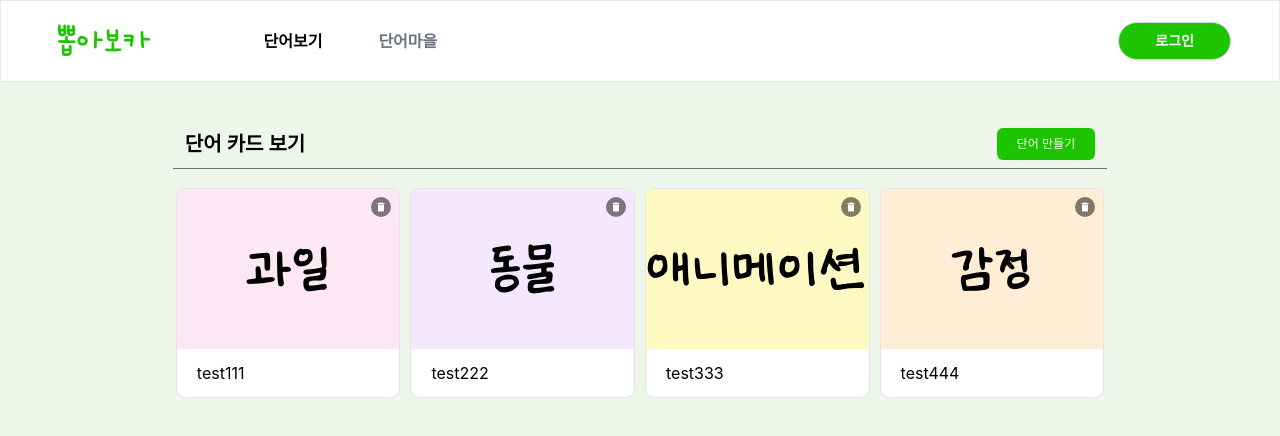
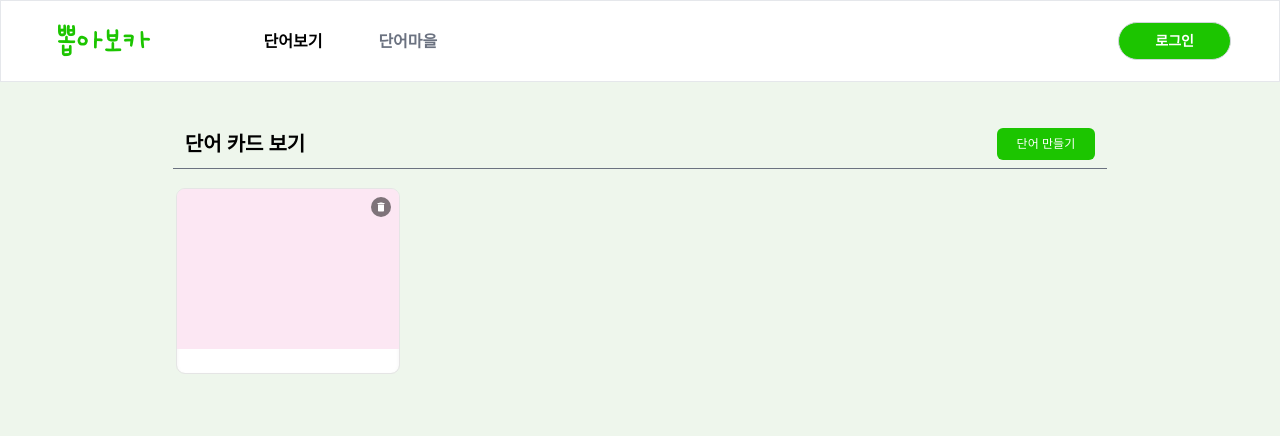
Before and after one commit to BbobaVoca/BbobaVoca, a React (Create React App) app in the folder frontend/: page / in a window 1280 px wide. Shown: the top 436 px of the page. Built offline with nearby package versions, Linux system fonts and the light colour scheme; a web font is replaced by a local one.

Commit message:
Fix: 단어 테마 카드 삭제 새로고침 안해도 반영되게 수정

```diff
--- a/frontend/src/components/ThemeCard.tsx
+++ b/frontend/src/components/ThemeCard.tsx
@@ -4,24 +4,24 @@ import { Button, Modal } from 'flowbite-react';
 import { HiOutlineExclamationCircle } from "react-icons/hi";
 import { removeVocaTheme } from '../api/bbobavoca/bbobavocaAxios';
 import { useNavigate } from 'react-router-dom';
+import { ThemeCardProps } from '../interfaces/Interfaces';
 
 
-function ThemeCard(props: {
-    category: string; description: string; color: string;
-}) {
+const ThemeCard: React.FC<ThemeCardProps> = ({ category, description, color, onDelete }) => {
     const token = localStorage.getItem('token');
     const navigate = useNavigate();
     const [openModal, setOpenModal] = useState(false);
 
     const handleDeleteFolder = async () => {
         if (token) {
-            await removeVocaTheme(token, props.category, props.description);
+            await removeVocaTheme(token, category, description);
+            onDelete(category, description);
             setOpenModal(false);
         }
     };
 
     const handleCardClick = () => {
-        navigate(`/${props.category}/${props.description}`);
+        navigate(`/${category}/${description}`);
     };
 
     return (
@@ -29,9 +29,9 @@ function ThemeCard(props: {
             <div className='flex flex-1 bg-white rounded-lg ml-1 mr-1 shadow-inner outline outline-1 outline-neutral-200 hover:outline-blue-500/50'>
                 <figure className='relative w-full h-full flex flex-col cursor-pointer'>
                     <div className="relative">
-                        <div className={`h-40 rounded-lg rounded-b-none object-cover w-full ${props.color}`}>
+                        <div className={`h-40 rounded-lg rounded-b-none object-cover w-full ${color}`}>
                             <div className="relative h-full flex justify-center items-center font-ownglyph text-6xl" onClick={handleCardClick}>
-                                {props.category}
+                                {category}
                             </div>
                             <div className="absolute top-2 right-2 flex">
                                 <MdDelete className="text-white bg-black/50 rounded-full p-1 text-xl" onClick={() => setOpenModal(true)} />
@@ -39,7 +39,7 @@ function ThemeCard(props: {
                         </div>
                     </div>
                     <div className='pt-3 pb-3 pl-5 flex items-center' onClick={handleCardClick}>
-                        {props.description}
+                        {description}
                     </div>
                 </figure>
             </div>
--- a/frontend/src/pages/Home.tsx
+++ b/frontend/src/pages/Home.tsx
@@ -15,7 +15,7 @@ const Home = () => {
   const [showHeroSection, setShowHeroSection] = useState(false);
   const [showPopup, setShowPopup] = useState<boolean>(false);
   const [isLoading, setIsLoading] = useState(false);
-  const [themes, setThemes] = useState<VocaThemes>([{ category: "과일", description: "test111", bgColor: "bg-pink-100" }, { category: "동물", description: "test222", bgColor: "bg-purple-100" }, { category: "애니메이션", description: "test333", bgColor: "bg-yellow-100" }, { category: "감정", description: "test444", bgColor: "bg-orange-100" }]);
+  const [themes, setThemes] = useState<VocaThemes>([{ category: "", description: "", bgColor: "bg-pink-100" }]);
   const [containerWidth, setContainerWidth] = useState<number>(0);
 
   const [vocaForm, setVocaForm] = useState<MakeVocaCard>({
@@ -37,6 +37,7 @@ const Home = () => {
         const cardResponse = await getMyTheme(token);
         if (cardResponse && cardResponse.data) {
           setThemes(cardResponse.data);
+          console.log(cardResponse.data);
         }
     }
   };
@@ -112,16 +113,21 @@ const Home = () => {
   const handleSubmit = async (e: React.FormEvent<HTMLFormElement>) => {
     e.preventDefault();
     if(token) {
-      setIsLoading(true);
+      // setIsLoading(true);
       setShowPopup(false);
+      fetchCards();
       const submitResult = await makeVocas(token, vocaForm.category, vocaForm.description, vocaForm.age, vocaForm.language);
       if (submitResult) {
-        setIsLoading(false);
+        // setIsLoading(false);
         fetchCards();
       } else {
         console.error('makeVoca fail');
       }
     }
+  };
+
+  const handleDeleteCard = (category: string, description: string) => {
+    setThemes(prevThemes => prevThemes.filter(theme => theme.category !== category || theme.description !== description));
   };
 
   return (
@@ -158,6 +164,7 @@ const Home = () => {
                                           category={theme.category}
                                           description={theme.description}
                                           color={theme.bgColor}
+                                          onDelete={handleDeleteCard}
                                       />
                                   </div>
                               ))}
```
Also changed, not shown: frontend/src/interfaces/Interfaces.ts (+7 -0 lines).
